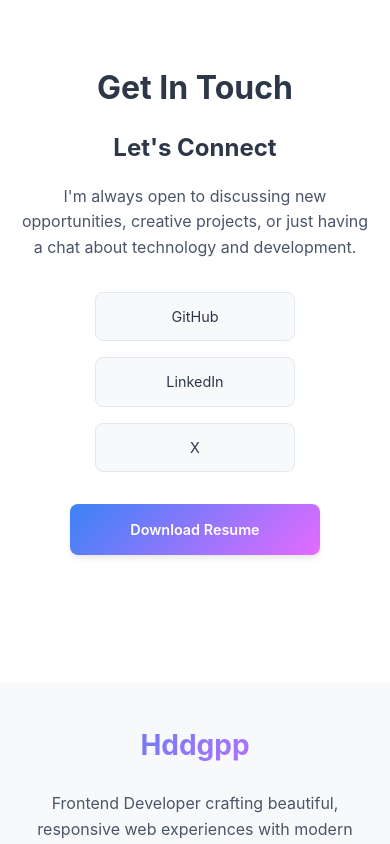
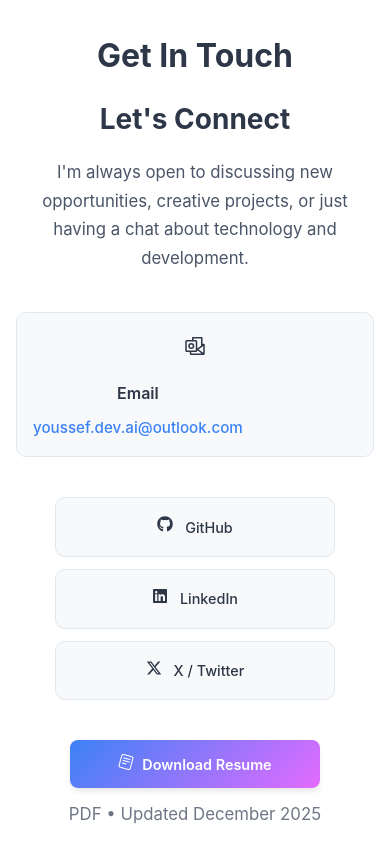
Before and after one commit to hddgpp/Portfolio, a React (Vite) app in the folder Portfolio/: page / in a window 390 px wide. Shown: the part 6580-7424 px from the top of the page. Built offline with nearby package versions, Linux system fonts and the light colour scheme; no server answers.

Commit message:
putting icons in contact

```diff
--- a/Portfolio/src/components/Contact.jsx
+++ b/Portfolio/src/components/Contact.jsx
@@ -1,7 +1,22 @@
 import React from 'react'
+import { SiReaddotcv } from "react-icons/si";
+import { FaXTwitter } from "react-icons/fa6";
+import { FaLinkedin } from "react-icons/fa";
+import { FaGithub } from "react-icons/fa";
+import { PiMicrosoftOutlookLogo } from "react-icons/pi";
 import '../styles/Contact.css'
 
 const Contact = () => {
+  const handleResumeDownload = () => {
+    // Create a temporary anchor element for download
+    const link = document.createElement('a')
+    link.href = '/resume.pdf'
+    link.download = 'Youssef_Meftouhi_Frontend_Developer_Resume.pdf'
+    document.body.appendChild(link)
+    link.click()
+    document.body.removeChild(link)
+  }
+
   return (
     <section id="contact" className="contact">
       <div className="container">
@@ -15,23 +30,49 @@ const Contact = () => {
               or just having a chat about technology and development.
             </p>
 
+            <div className="contact-details">
+              <div className="contact-detail">
+                <span className="detail-icon"><PiMicrosoftOutlookLogo /></span>
+                <div>
+                  <h4>Email</h4>
+                  <a href="mailto:youssef.dev.ai@outlook.com" className="contact-link">
+                    youssef.dev.ai@outlook.com
+                  </a>
+                </div>
+              </div>
+            </div>
+
             <div className="social-links">
               <a href="https://github.com/hddgpp" target="_blank" rel="noopener noreferrer" className="social-link">
+                <span className="social-icon"><FaGithub /></span>
                 GitHub
               </a>
               <a href="https://www.linkedin.com/in/meftouhi-youssef-034836388/" target="_blank" rel="noopener noreferrer" className="social-link">
+                <span className="social-icon"><FaLinkedin /></span>
                 LinkedIn
               </a>
               <a href="https://x.com/hddgpp" target="_blank" rel="noopener noreferrer" className="social-link">
-                X
+                <span className="social-icon"><FaXTwitter /></span>
+                X / Twitter
               </a>
             </div>
 
             <div className="resume-download">
-              <a href="/resume.pdf" download className="resume-button">
+              <button
+                onClick={handleResumeDownload}
+                className="resume-button"
+              >
+                <span className="resume-icon"><SiReaddotcv /></span>
                 Download Resume
-              </a>
+              </button>
+              <p className="file-info">PDF • Updated December 2025</p>
             </div>
+          </div>
+
+          <div className="contact-actions">
+
+
+
           </div>
         </div>
       </div>
--- a/Portfolio/src/styles/Contact.css
+++ b/Portfolio/src/styles/Contact.css
@@ -1,6 +1,17 @@
 .contact {
-  padding: 5rem 0;
+  padding: 5rem 0 0;
   background: var(--bg-primary);
+  position: relative;
+}
+
+.contact::before {
+  content: '';
+  position: absolute;
+  top: 0;
+  left: 0;
+  right: 0;
+  height: 1px;
+  background: linear-gradient(90deg, transparent, var(--border), transparent);
 }
 
 .contact-content {
@@ -11,32 +22,92 @@
 }
 
 .contact-info h3 {
-  font-size: 1.5rem;
+  font-size: 1.75rem;
   margin-bottom: 1rem;
   color: var(--text-primary);
+  font-weight: 700;
 }
 
 .contact-info p {
   color: var(--text-secondary);
-  margin-bottom: 2rem;
-  line-height: 1.6;
+  margin-bottom: 2.5rem;
+  line-height: 1.7;
+  font-size: 1.05rem;
 }
 
+/* Contact Details */
+.contact-details {
+  margin-bottom: 2.5rem;
+}
+
+.contact-detail {
+  display: flex;
+  align-items: flex-start;
+  gap: 1rem;
+  margin-bottom: 1.5rem;
+  padding: 1.25rem;
+  background: var(--bg-secondary);
+  border-radius: 10px;
+  border: 1px solid var(--border);
+  transition: all 0.3s ease;
+}
+
+.contact-detail:hover {
+  transform: translateY(-2px);
+  box-shadow: 0 5px 15px rgba(0, 0, 0, 0.1);
+}
+
+.detail-icon {
+  font-size: 1.5rem;
+  margin-top: 0.1rem;
+  flex-shrink: 0;
+}
+
+.contact-detail h4 {
+  margin: 0 0 0.5rem 0;
+  color: var(--text-primary);
+  font-size: 1rem;
+  font-weight: 600;
+}
+
+.contact-link {
+  color: var(--accent);
+  text-decoration: none;
+  font-weight: 500;
+  transition: all 0.3s ease;
+  font-size: 0.95rem;
+}
+
+.contact-link:hover {
+  color: var(--accent-hover);
+  text-decoration: underline;
+}
+
+.contact-text {
+  color: var(--text-secondary);
+  font-size: 0.95rem;
+}
+
+/* Social Links */
 .contact-info .social-links {
   display: flex;
-  gap: 1rem;
-  margin-bottom: 2rem;
-  flex-wrap: wrap;
+  flex-direction: column;
+  gap: 0.75rem;
+  margin-bottom: 2.5rem;
 }
 
 .contact-info .social-link {
   background: var(--bg-secondary);
   color: var(--text-primary);
-  padding: 0.75rem 1.5rem;
-  border-radius: 8px;
+  padding: 1rem 1.5rem;
+  border-radius: 10px;
   text-decoration: none;
   transition: all 0.3s ease;
   border: 1px solid var(--border);
+  font-weight: 500;
+  display: flex;
+  align-items: center;
+  gap: 0.75rem;
 }
 
 .contact-info .social-link:hover {
@@ -44,13 +115,92 @@
   color: white;
   border-color: var(--accent);
   transform: translateY(-2px);
+  box-shadow: 0 8px 20px rgba(59, 130, 246, 0.3);
 }
 
+.social-icon {
+  font-size: 1.1rem;
+  flex-shrink: 0;
+}
+
+/* Resume Download */
 .resume-download {
   margin-top: 2rem;
+  text-align: center;
 }
 
 .resume-button {
+  background: linear-gradient(135deg, var(--accent), #ff6b6b);
+  color: white;
+  padding: 1.25rem 2.5rem;
+  border-radius: 10px;
+  text-decoration: none;
+  font-weight: 600;
+  transition: all 0.3s ease;
+  display: inline-flex;
+  align-items: center;
+  gap: 0.75rem;
+  box-shadow: var(--shadow);
+  border: none;
+  cursor: pointer;
+  font-size: 1rem;
+  font-family: inherit;
+}
+
+.resume-button:hover {
+  transform: translateY(-3px);
+  box-shadow: 0 12px 25px rgba(59, 130, 246, 0.4);
+  background: linear-gradient(135deg, var(--accent-hover), #ff5252);
+}
+
+.resume-icon {
+  font-size: 1.2rem;
+}
+
+.file-info {
+  font-size: 0.85rem;
+  color: var(--text-secondary);
+  margin-top: 0.75rem;
+  opacity: 0.8;
+}
+
+/* Contact Actions */
+.contact-actions {
+  display: flex;
+  flex-direction: column;
+  gap: 1.5rem;
+}
+
+.action-card {
+  background: var(--card-bg);
+  padding: 2rem;
+  border-radius: 12px;
+  box-shadow: var(--shadow);
+  border: 1px solid var(--border);
+  text-align: center;
+  transition: all 0.3s ease;
+}
+
+.action-card:hover {
+  transform: translateY(-5px);
+  box-shadow: 0 15px 30px rgba(0, 0, 0, 0.15);
+}
+
+.action-card h4 {
+  font-size: 1.3rem;
+  margin-bottom: 1rem;
+  color: var(--text-primary);
+  font-weight: 600;
+}
+
+.action-card p {
+  color: var(--text-secondary);
+  margin-bottom: 1.5rem;
+  line-height: 1.6;
+  font-size: 0.95rem;
+}
+
+.action-button {
   background: var(--accent);
   color: white;
   padding: 1rem 2rem;
@@ -59,93 +209,74 @@
   font-weight: 600;
   transition: all 0.3s ease;
   display: inline-block;
+  width: 100%;
+  text-align: center;
 }
 
-.resume-button:hover {
+.action-button:hover {
   background: var(--accent-hover);
   transform: translateY(-2px);
-  box-shadow: var(--shadow);
+  box-shadow: 0 8px 20px rgba(59, 130, 246, 0.3);
 }
 
-.contact-form {
-  background: var(--card-bg);
-  padding: 2rem;
-  border-radius: 12px;
-  box-shadow: var(--shadow);
+.action-button.secondary {
+  background: transparent;
+  color: var(--accent);
+  border: 2px solid var(--accent);
 }
 
-.form-group {
-  margin-bottom: 1.5rem;
+.action-button.secondary:hover {
+  background: var(--accent);
+  color: white;
 }
 
-.form-group label {
-  display: block;
-  margin-bottom: 0.5rem;
-  color: var(--text-primary);
-  font-weight: 500;
-}
-
-.form-group input,
-.form-group textarea {
-  width: 100%;
-  padding: 0.75rem 1rem;
-  border: 1px solid var(--border);
-  border-radius: 8px;
-  background: var(--bg-primary);
-  color: var(--text-primary);
-  font-size: 1rem;
-  transition: all 0.3s ease;
-}
-
-.form-group input:focus,
-.form-group textarea:focus {
-  outline: none;
-  border-color: var(--accent);
-  box-shadow: 0 0 0 3px rgba(59, 130, 246, 0.1);
-}
-
-.form-group textarea {
-  resize: vertical;
-  min-height: 120px;
-  font-family: inherit;
-}
-
-.submit-button {
-  width: 100%;
-  background: var(--accent);
-  color: white;
-  border: none;
-  padding: 1rem 2rem;
-  border-radius: 8px;
-  font-size: 1rem;
-  font-weight: 600;
-  cursor: pointer;
-  transition: all 0.3s ease;
-}
-
-.submit-button:hover {
-  background: var(--accent-hover);
-  transform: translateY(-2px);
-  box-shadow: var(--shadow);
+/* Responsive Design */
+@media (max-width: 1024px) {
+  .contact-content {
+    gap: 3rem;
+  }
 }
 
 @media (max-width: 968px) {
   .contact-content {
     grid-template-columns: 1fr;
-    gap: 2rem;
+    gap: 3rem;
   }
 
   .contact-info {
     text-align: center;
   }
 
+  .contact-detail {
+    flex-direction: column;
+    text-align: center;
+    gap: 0.75rem;
+  }
+
+  .detail-icon {
+    align-self: center;
+  }
+
   .contact-info .social-links {
+    align-items: center;
+  }
+
+  .contact-info .social-link {
+    width: 250px;
     justify-content: center;
   }
 }
 
 @media (max-width: 768px) {
-  .contact-form {
+  .contact {
+    padding: 3rem 0 0;
+  }
+
+  .contact-actions {
+    gap: 1rem;
+  }
+
+  .action-card {
     padding: 1.5rem;
   }
 
@@ -155,7 +286,60 @@
   }
 
   .contact-info .social-link {
-    width: 200px;
-    text-align: center;
+    width: 100%;
+    max-width: 280px;
+    justify-content: center;
+  }
+
+  .resume-button {
+    padding: 1.1rem 2rem;
+    width: 100%;
+    max-width: 280px;
+    justify-content: center;
   }
 }
+
+@media (max-width: 480px) {
+  .contact-content {
+    gap: 2rem;
+  }
+
+  .contact-detail {
+    padding: 1rem;
+  }
+
+  .action-card {
+    padding: 1.25rem;
+  }
+
+  .action-button {
+    padding: 0.875rem 1.5rem;
+  }
+
+  .resume-button {
+    padding: 1rem 1.5rem;
+    font-size: 0.95rem;
+  }
+}
+
+/* Animation for contact elements */
+@keyframes fadeInUp {
+  from {
+    opacity: 0;
+    transform: translateY(20px);
+  }
+  to {
+    opacity: 1;
+    transform: translateY(0);
+  }
+}
+
+.contact-detail,
+.action-card {
+  animation: fadeInUp 0.6s ease-out;
+}
+
+.contact-detail:nth-child(1) { animation-delay: 0.1s; }
+.contact-detail:nth-child(2) { animation-delay: 0.2s; }
+.action-card:nth-child(1) { animation-delay: 0.3s; }
+.action-card:nth-child(2) { animation-delay: 0.4s; }
```
